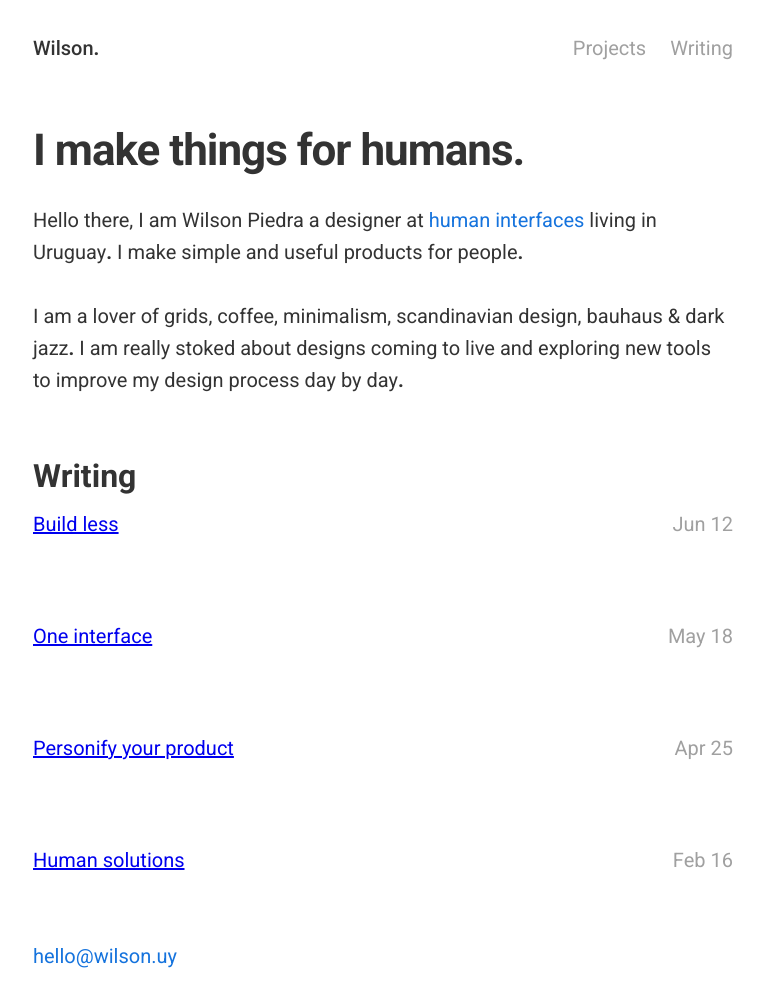
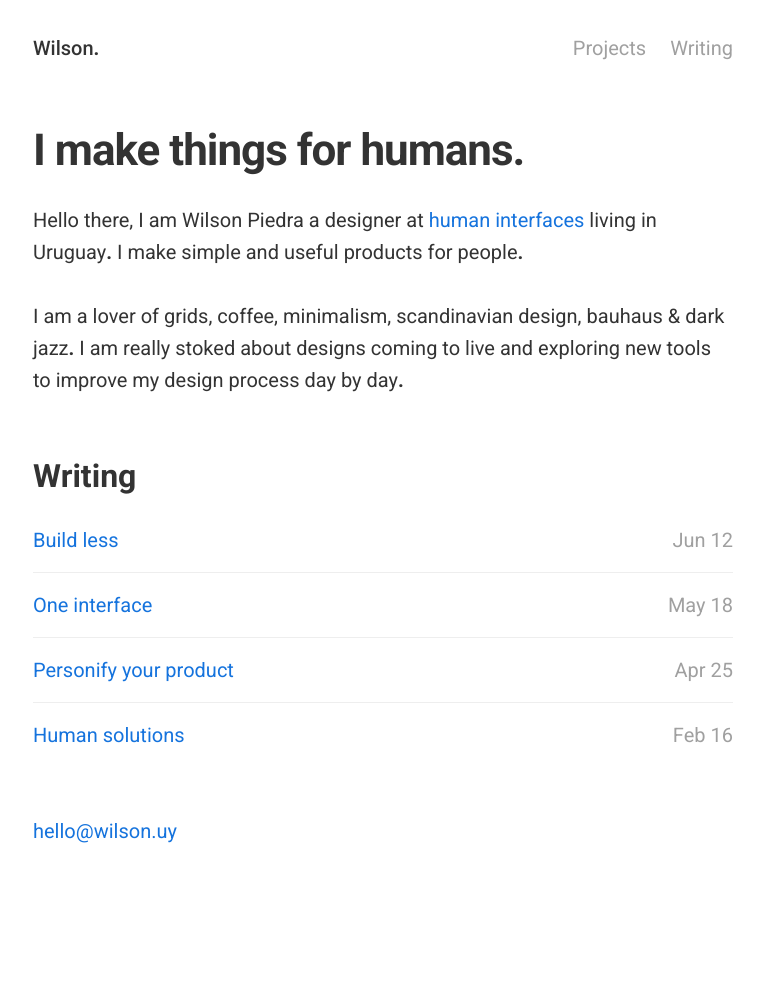
Before and after one commit to wilsonpiedra/wilsonpiedra.github.io, a Jekyll site: the page built from index2.html, in a window 1280 px wide. Shown: the whole page, without its empty margins (257-1021 px from the left). Built offline with Jekyll 4.4.1, drawn with Linux system fonts in a browser that asks for light colours; after the commit the page ends 900 px from its top, so only the background shows below that.

Commit message:
Update index2.html

```diff
--- a/index2.html
+++ b/index2.html
@@ -9,9 +9,9 @@ layout: default
 <div class="writing">
 <ul>
  {% for post in site.posts %}
-<a  href="{{ post.url | prepend: site.baseurl }}">
-<li>{{ post.title }}<span class="date">{{ post.date | date: "%b %-d" }}</span></li>
-</a>
+<li><a  href="{{ post.url | prepend: site.baseurl }}">
+ {{ post.title }}<span class="date">{{ post.date | date: "%b %-d" }}</span>
+</a></li>
 {% endfor %}
 </ul>
 </div>
```
